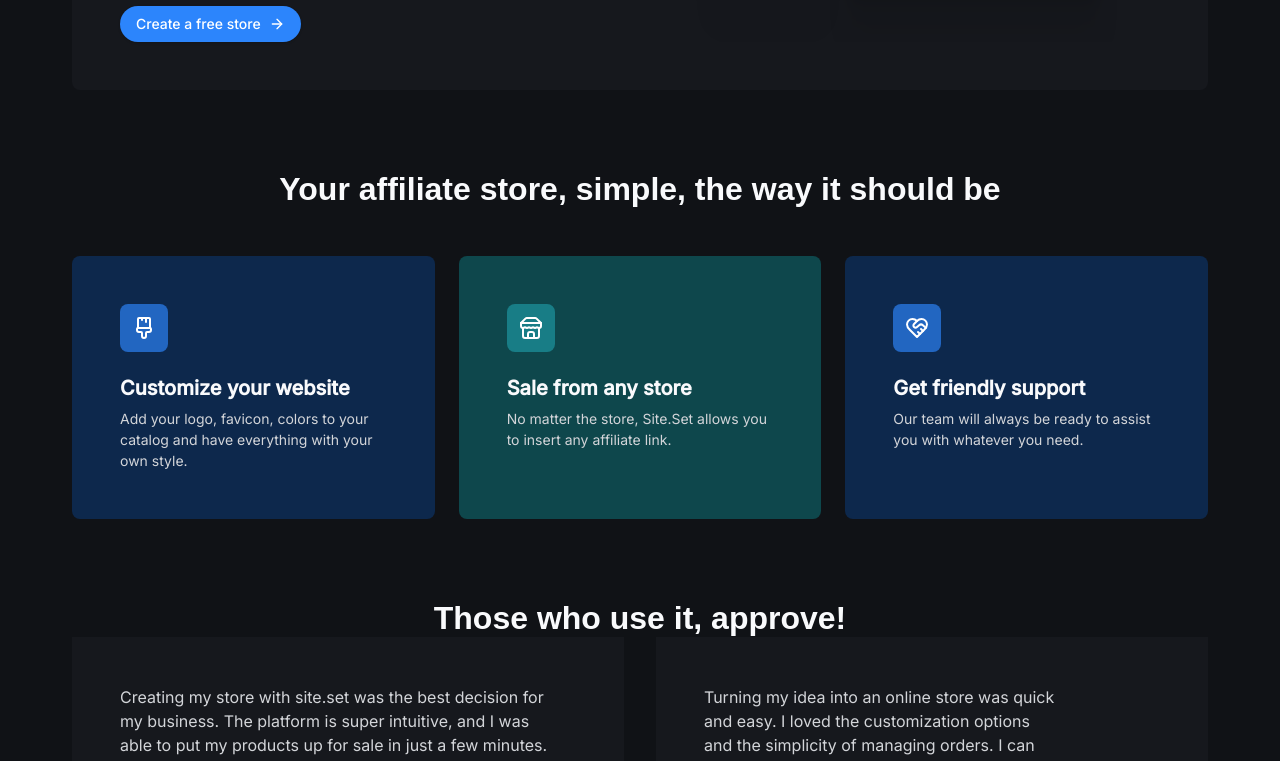
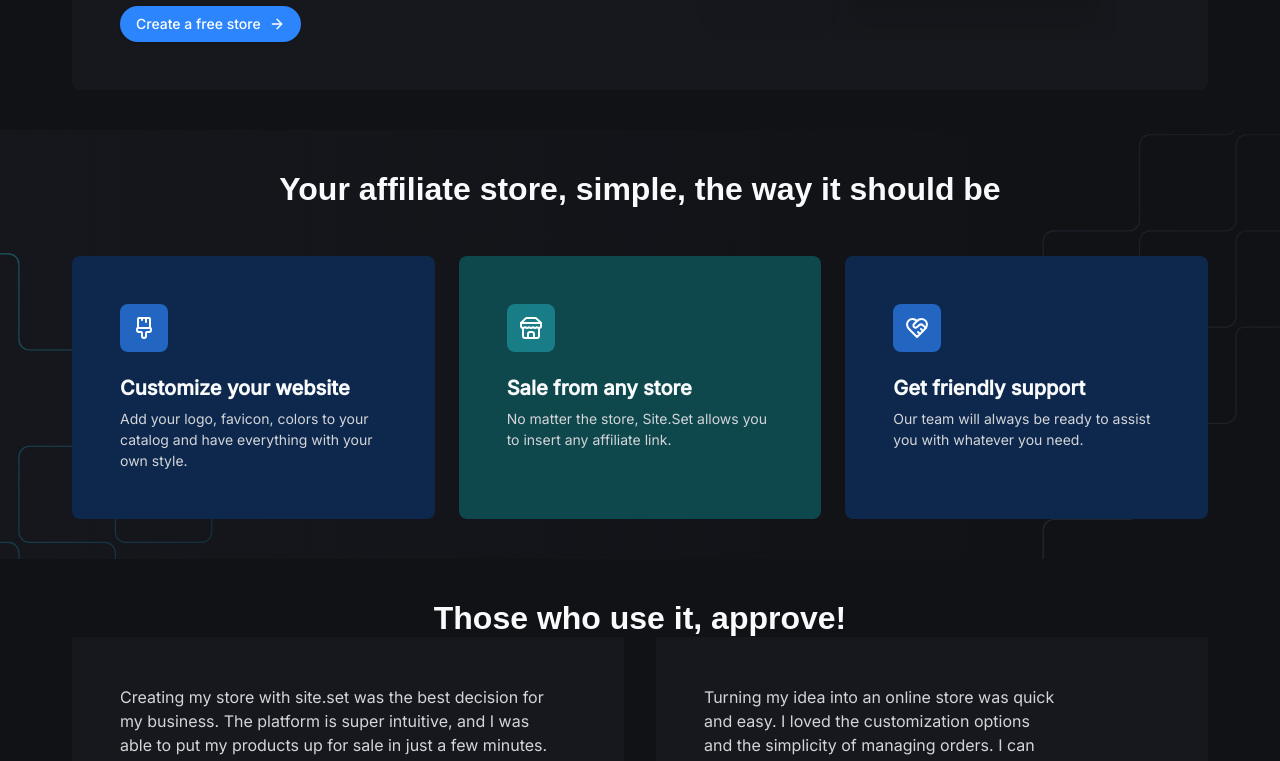
Before and after one commit to erikaperciliano/site-blog, a Next.js app: page / in a window 1280 px wide. Shown: the part 1287-2048 px from the top of the page. Built offline with nearby package versions, Linux system fonts and the light colour scheme; a web font is replaced by a local one.

Commit message:
feat: Add images

```diff
--- a/src/components/call-to-action/call-to-action.tsx
+++ b/src/components/call-to-action/call-to-action.tsx
@@ -4,8 +4,10 @@
 
 export const CallToAction = () => {
     return (
-        <section className="py-24 bg-gradient-to-b from-cyan-950/20 to-gray-700">
-            <div className="container">
+        <section className="relative py-24 bg-gradient-to-b from-cyan-950/20 to-gray-700">
+            <div className="absolute inset-0 bg-[url('/background-footer.svg')] bg-cover bg-no-repeat opacity-90"/>
+
+            <div className="container relative">
                 <div className="flex flex-col items-center gap-6 text-center">
                     <div className="p-4 bg-cyan-300 w-fit rounded-full">
                         <Store className="text-cyan-100"/>
--- a/src/components/support-section/suporte-section.tsx
+++ b/src/components/support-section/suporte-section.tsx
@@ -2,8 +2,11 @@
 
 export const SuportSection = () => {
     return (
-        <section className="pb-8 md:py-10 bg-gray-700">
-            <div className="container flex flex-col items-center gap-12">
+        <section className="relative pb-8 md:py-10 bg-gray-700">
+            <div className="absolute inset-0 hidden md:block bg-[url('/background-features.svg')] bg-cover bg-center bg-no-repeat opacity-90"/>
+
+
+            <div className="container flex flex-col items-center gap-12 relative">
                 <h2 className='text-balance text-center text-heading-xl text-gray-100 font-sans'>Your affiliate store, simple, the way it should be</h2>
 
                 <div className="grid gap-6 md: grid-cols-3">
```
Also changed, not shown: public/background-features.svg (added), public/background-footer.svg (added).
